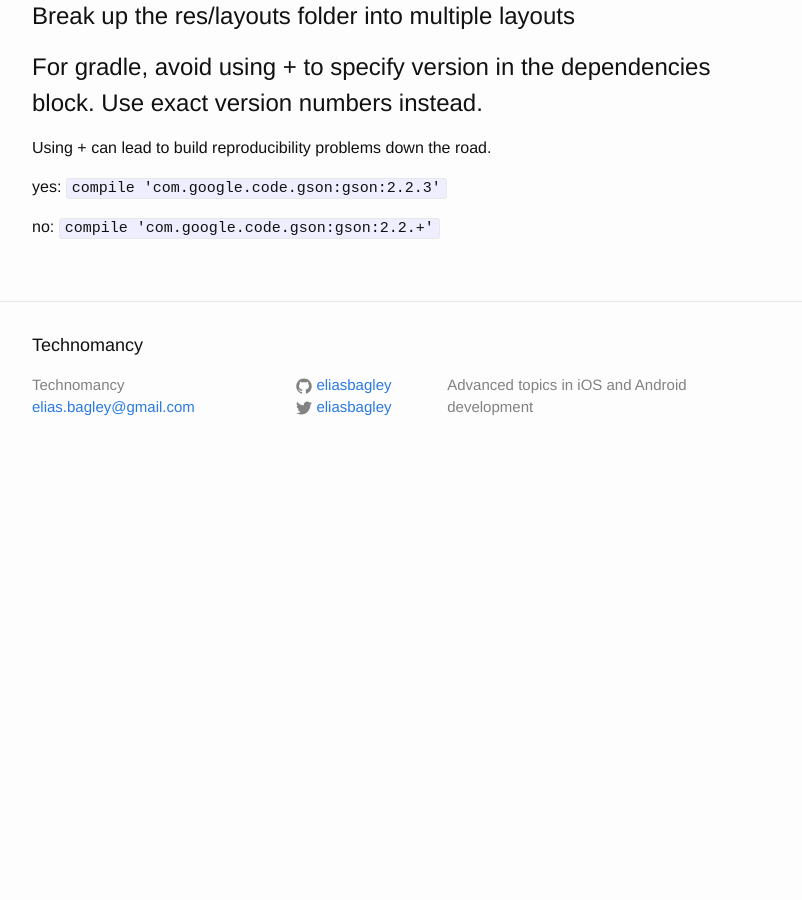
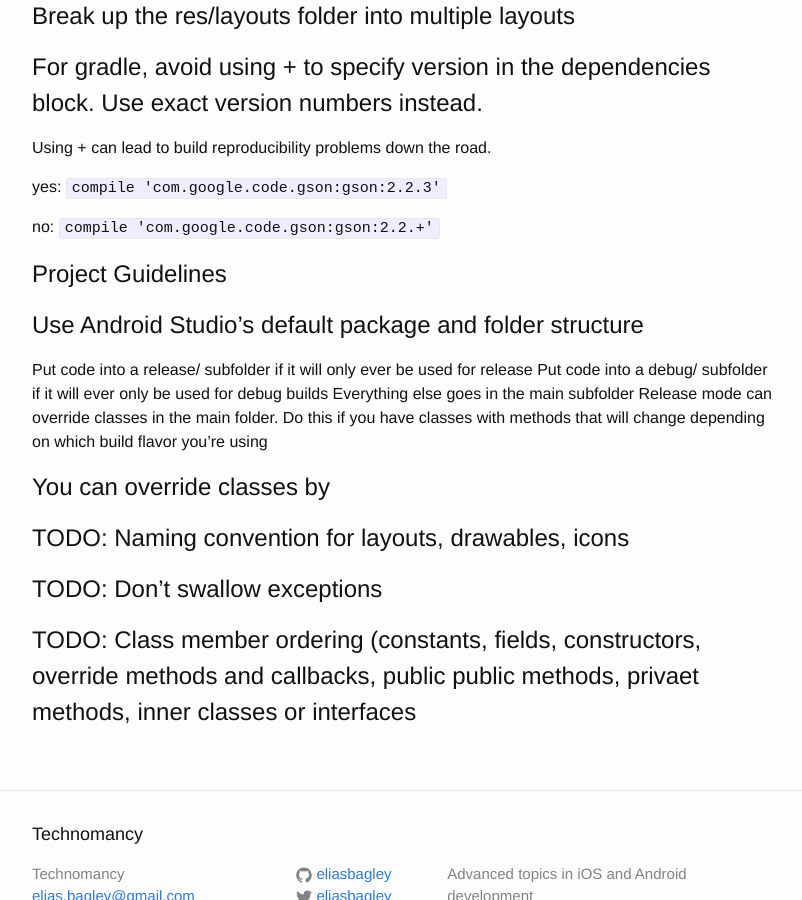
Before and after one commit to eliasbagley/eliasbagley.github.io, a Jekyll site: the page built from _posts/2015-10-27-android-style-guide.markdown, in a window 1280 px wide and 900 px high, scrolled down 8514 px. Shown: the whole window, without its empty margins (238-1040 px from the left). Built offline with Jekyll 4.4.1, drawn with Linux system fonts in a browser that asks for light colours; Markdown is read by kramdown in place of the engine named in the settings; comment, search, counter and statistics services are not loaded; before the commit the page ends 8993 px from its top, so only the background shows below that.

Commit message:
Update style guide

```diff
--- a/_posts/2015-10-27-android-style-guide.markdown
+++ b/_posts/2015-10-27-android-style-guide.markdown
@@ -390,3 +390,22 @@ yes:
 
 no:
 `compile 'com.google.code.gson:gson:2.2.+'`
+
+# Project Guidelines
+
+# Use Android Studio's default package and folder structure
+
+Put code into a release/ subfolder if it will only ever be used for release
+Put code into a debug/ subfolder if it will ever only be used for debug builds
+Everything else goes in the main subfolder
+Release mode can override classes in the main folder. Do this if you have classes with methods that will change depending on which build flavor you're using
+
+
+# You can override classes by
+
+
+# TODO: Naming convention for layouts, drawables, icons
+
+# TODO: Don't swallow exceptions
+
+# TODO: Class member ordering (constants, fields, constructors, override methods and callbacks, public public methods, privaet methods, inner classes or interfaces
```
